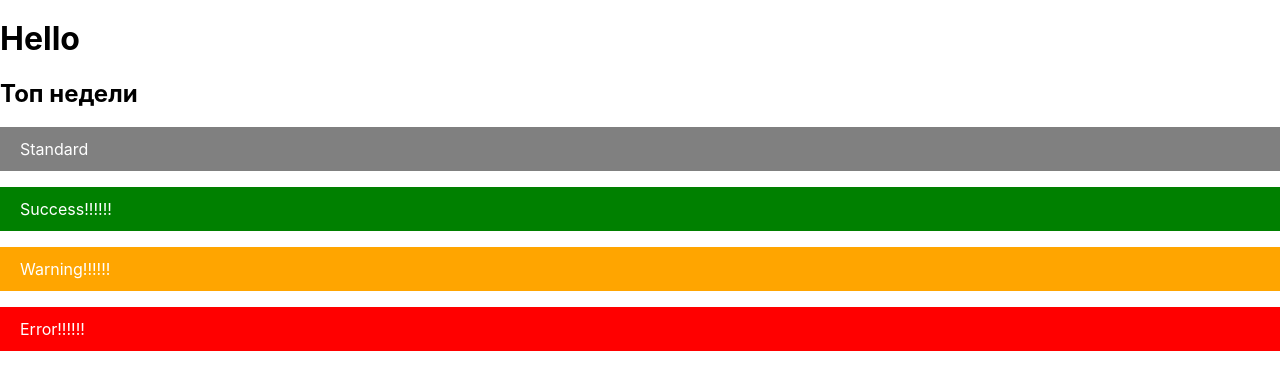
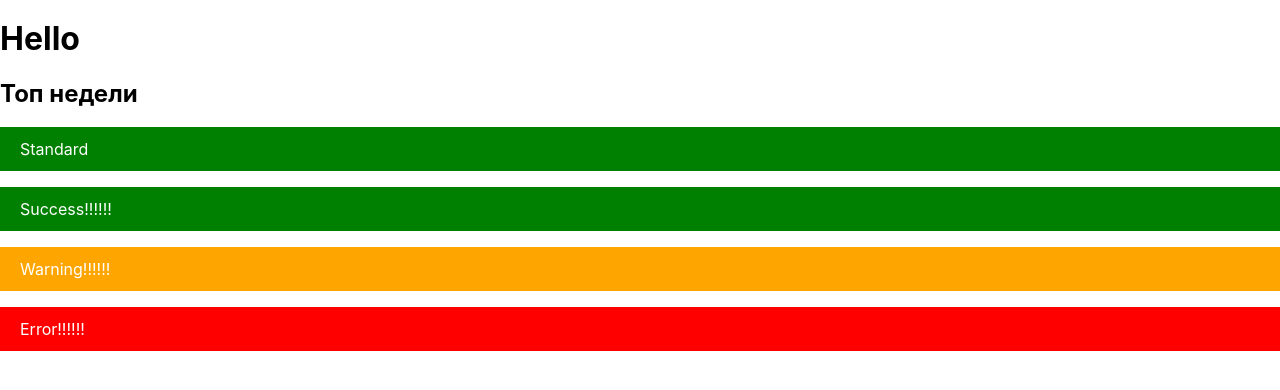
Before and after one commit to stas-yushkov/goit-react-hw-01-components, a React (Create React App) app: page / in a window 1280 px wide. Shown: the top 390 px of the page. Built offline with nearby package versions, Linux system fonts and the light colour scheme.

Commit message:
add default Props

```diff
--- a/src/components/Alert/Alert/Alert.js
+++ b/src/components/Alert/Alert/Alert.js
@@ -2,17 +2,20 @@ import css from './Alert.module.css';
 import PropTypes from 'prop-types';
 
 function Alert({ text, type }) {
-  const typeClass = type ? css[type] : '';
   return (
-    <p role="alert" className={`${css.alert} ${typeClass}`.trim()}>
+    <p role="alert" className={`${css.alert} ${css[type]}`.trim()}>
       {text}
     </p>
   );
 }
 
+Alert.defaultProps = {
+  type: 'success',
+};
+
 Alert.propTypes = {
   text: PropTypes.string.isRequired,
-  name: PropTypes.oneOf(['error', 'warning', 'success']),
+  type: PropTypes.oneOf(['error', 'warning', 'success']).isRequired,
 };
 
 export default Alert;
```
